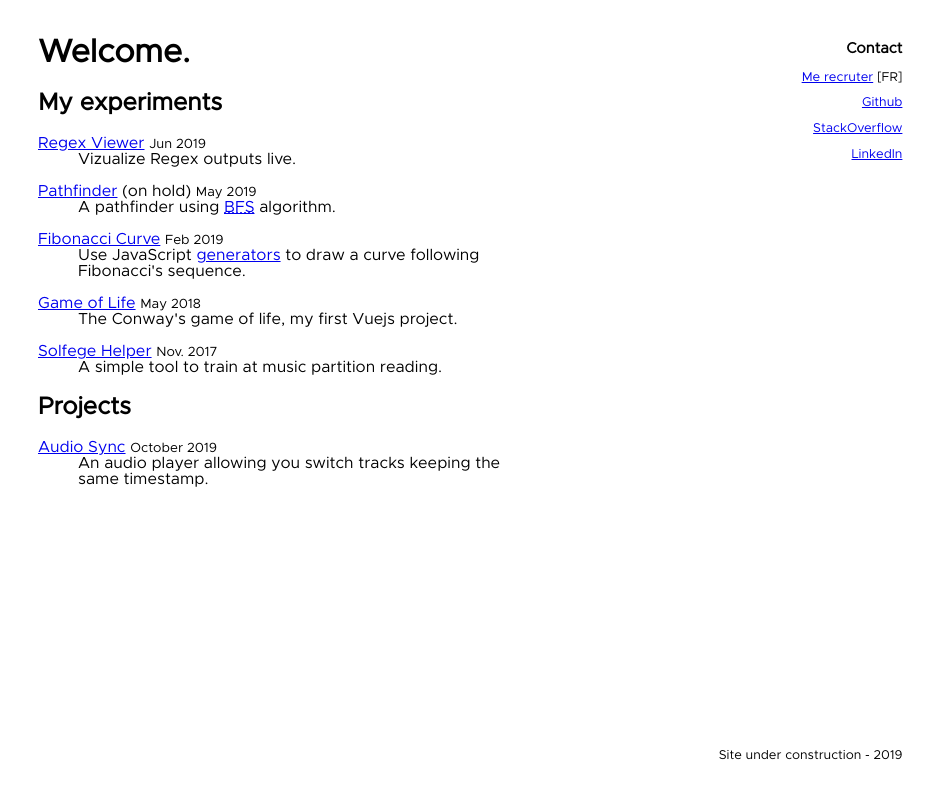
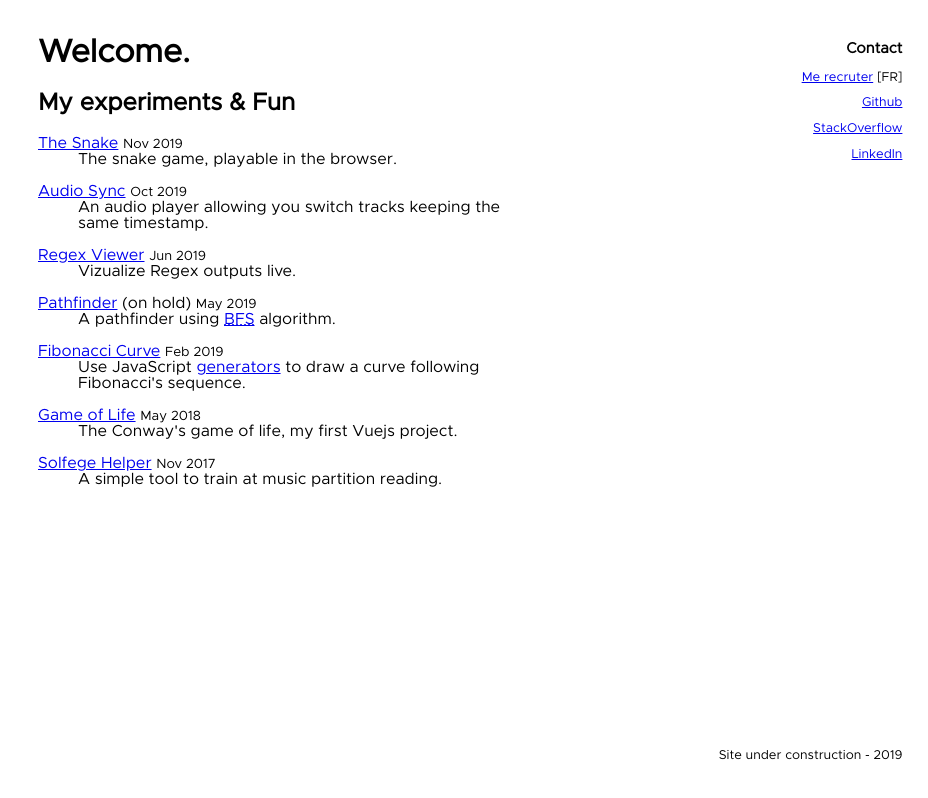
Before and after one commit to pellul/pellul.github.io, a plain HTML site: page index.html in a window 1280 px wide. Shown: the whole page, without its empty margins (352-1280 px from the left). Drawn offline with Linux system fonts and the light colour scheme; files whose address does not match are found by name.

Commit message:
Add Snake

```diff
--- a/index.html
+++ b/index.html
@@ -12,13 +12,24 @@
     <h1>Welcome.</h1>
     <section>
       <header>
-        <h2>My experiments</h2>
+        <h2>My experiments & Fun</h2>
       </header>
       <article>
+        <dl>
+          <dt><a href="/snake/demo">The Snake</a> <small><time datetime="2019-11">Nov 2019</time></small></dt>
+          <dd>The snake game, playable in the browser.</dd>
+        </dl>
+
+        <dl>
+          <dt><a href="/audio-sync/examples">Audio Sync</a> <small><time datetime="2019-10">Oct 2019</time></small></dt>
+          <dd>An audio player allowing you switch tracks keeping the same timestamp.</dd>
+        </dl>
+
         <dl>
           <dt><a href="/playground/regex-viewer">Regex Viewer</a> <small><time datetime="2019-06">Jun 2019</time></small></dt>
           <dd>Vizualize Regex outputs live.</dd>
         </dl>
+
         <dl>
           <dt><a href="/playground/pathfinding">Pathfinder</a> (on hold) <small><time datetime="2019-05">May 2019</time></small></dt>
           <dd>
@@ -28,6 +39,7 @@
             algorithm.
           </dd>
         </dl>
+
         <dl>
           <dt><a href="/playground/fibonacci-curve">Fibonacci Curve</a> <small><time datetime="2019-02">Feb 2019</time></small></dt>
           <dd>
@@ -36,25 +48,15 @@
             to draw a curve following Fibonacci's sequence.
           </dd>
         </dl>
+
         <dl>
           <dt><a href="/playground/game-of-life">Game of Life</a> <small><time datetime="2018-04">May 2018</time></small></dt>
           <dd>The Conway's game of life, my first Vuejs project.</dd>
         </dl>
+
         <dl>
-          <dt><a href="/playground/solfege-helper">Solfege Helper</a> <small><time datetime="2017-11">Nov. 2017</time></small></dt>
+          <dt><a href="/playground/solfege-helper">Solfege Helper</a> <small><time datetime="2017-11">Nov 2017</time></small></dt>
           <dd>A simple tool to train at music partition reading.</dd>
-        </dl>
-      </article>
-    </section>
-
-    <section>
-      <header>
-        <h2>Projects</h2>
-      </header>
-      <article>
-        <dl>
-          <dt><a href="/audio-sync/examples">Audio Sync</a> <small><time datetime="2019-10">October 2019</time></small></dt>
-          <dd>An audio player allowing you switch tracks keeping the same timestamp.</dd>
         </dl>
       </article>
     </section>
```
